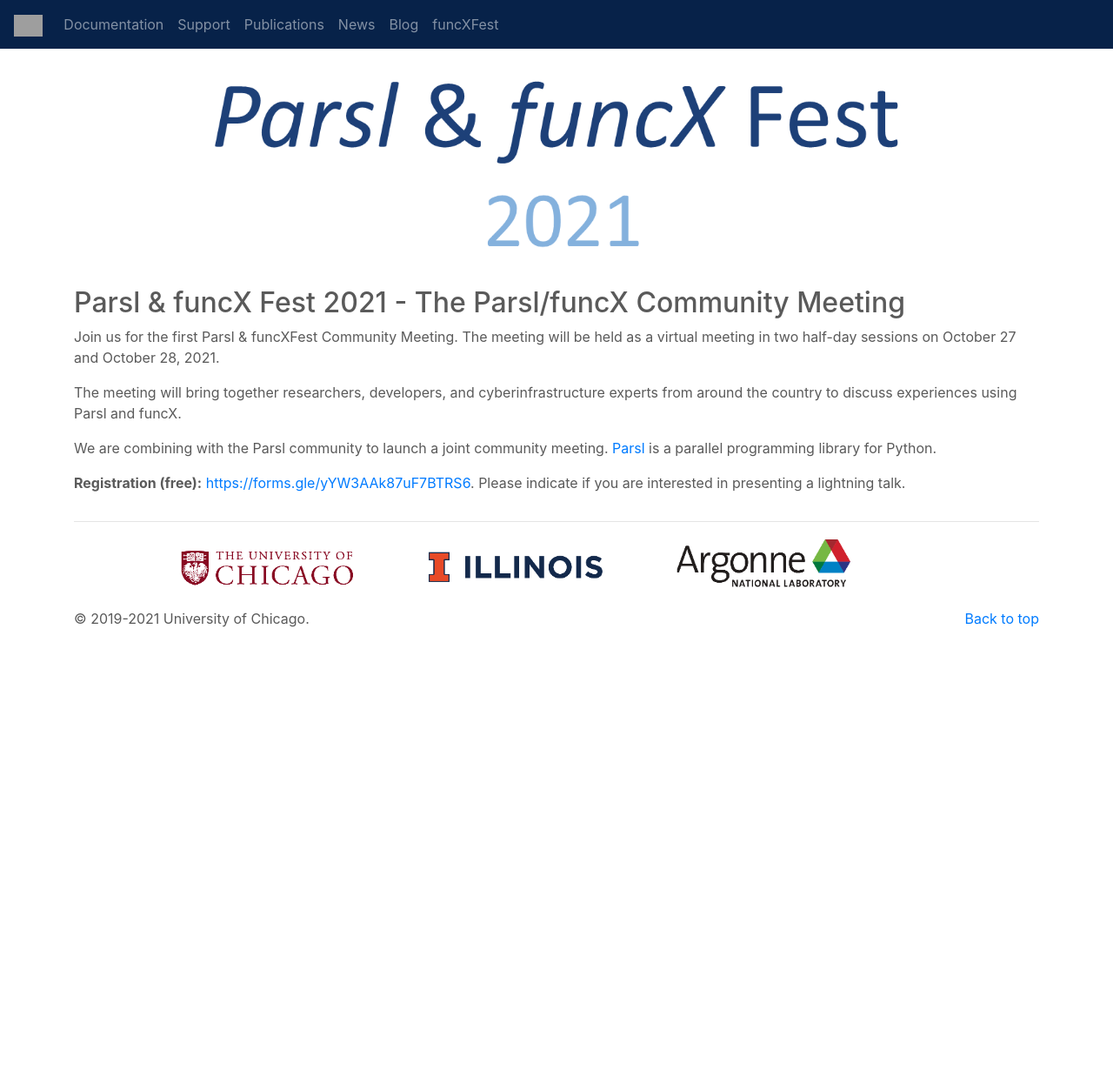
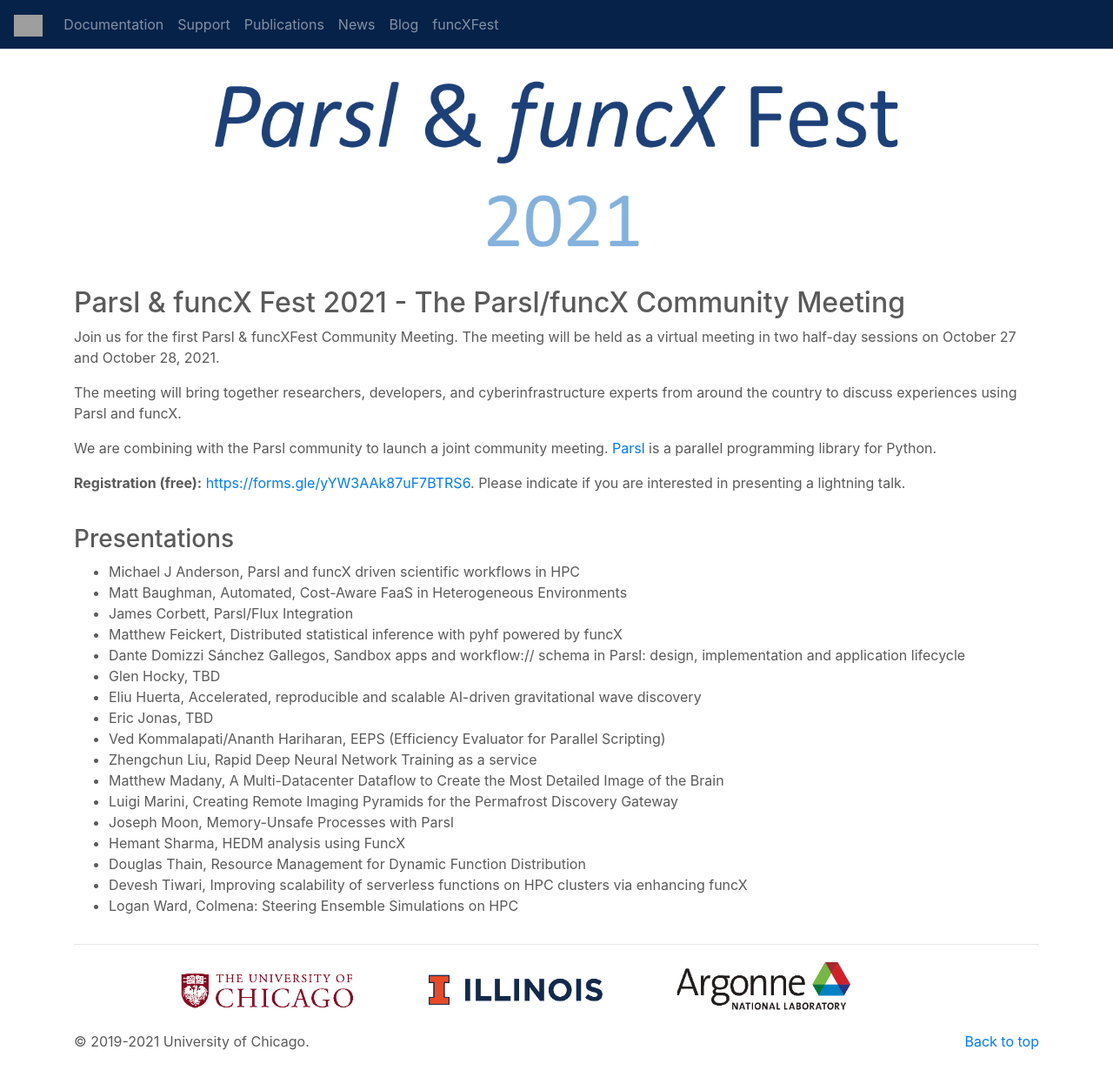
Before and after one commit to funcx-faas/funcx-faas.github.io, a Jekyll site: the page built from funcxfest2021.html, in a window 1280 px wide and 1273 px high. Shown: the top 1246 px of the window at 87% size. Built offline with Jekyll 4.4.1, drawn with Linux system fonts in a browser that asks for light colours; grey boxes are pictures that could not be loaded.

Commit message:
Update funcxfest2021.html

```diff
--- a/funcxfest2021.html
+++ b/funcxfest2021.html
@@ -27,6 +27,29 @@
     </div>
    </div>
 
-
+  <div class="row" style="padding-top: 20px">
+    <div class="col-lg-12">
+      <h3>Presentations</h3>
+	   <ul>
+		    <li>Michael J Anderson, Parsl and funcX driven scientific workflows in HPC </li>
+		    <li>Matt Baughman, Automated, Cost-Aware FaaS in Heterogeneous Environments</li>
+		    <li>James Corbett, Parsl/Flux Integration </li>
+		    <li>Matthew Feickert, Distributed statistical inference with pyhf powered by funcX</li>
+		    <li>Dante Domizzi Sánchez Gallegos, Sandbox apps and workflow:// schema in Parsl: design, implementation and application lifecycle</li>
+		    <li>Glen Hocky, TBD</li>
+		    <li>Eliu Huerta, Accelerated, reproducible and scalable AI-driven gravitational wave discovery </li>
+		    <li>Eric Jonas, TBD</li>
+		    <li>Ved Kommalapati/Ananth Hariharan, EEPS (Efficiency Evaluator for Parallel Scripting)</li>
+		    <li>Zhengchun Liu, Rapid Deep Neural Network Training as a service </li>
+		    <li>Matthew Madany, A Multi-Datacenter Dataflow to Create the Most Detailed Image of the Brain</li>
+		    <li>Luigi Marini, Creating Remote Imaging Pyramids for the Permafrost Discovery Gateway</li>
+		    <li>Joseph Moon, Memory-Unsafe Processes with Parsl</li>
+		    <li>Hemant Sharma, HEDM analysis using FuncX</li>
+		    <li>Douglas Thain, Resource Management for Dynamic Function Distribution</li>
+		    <li>Devesh Tiwari, Improving scalability of serverless functions on HPC clusters via enhancing funcX</li>
+		    <li>Logan Ward, Colmena: Steering Ensemble Simulations on HPC</li>
+	    </ul>
+    </div>
+  </div>
 
 </div>
```
